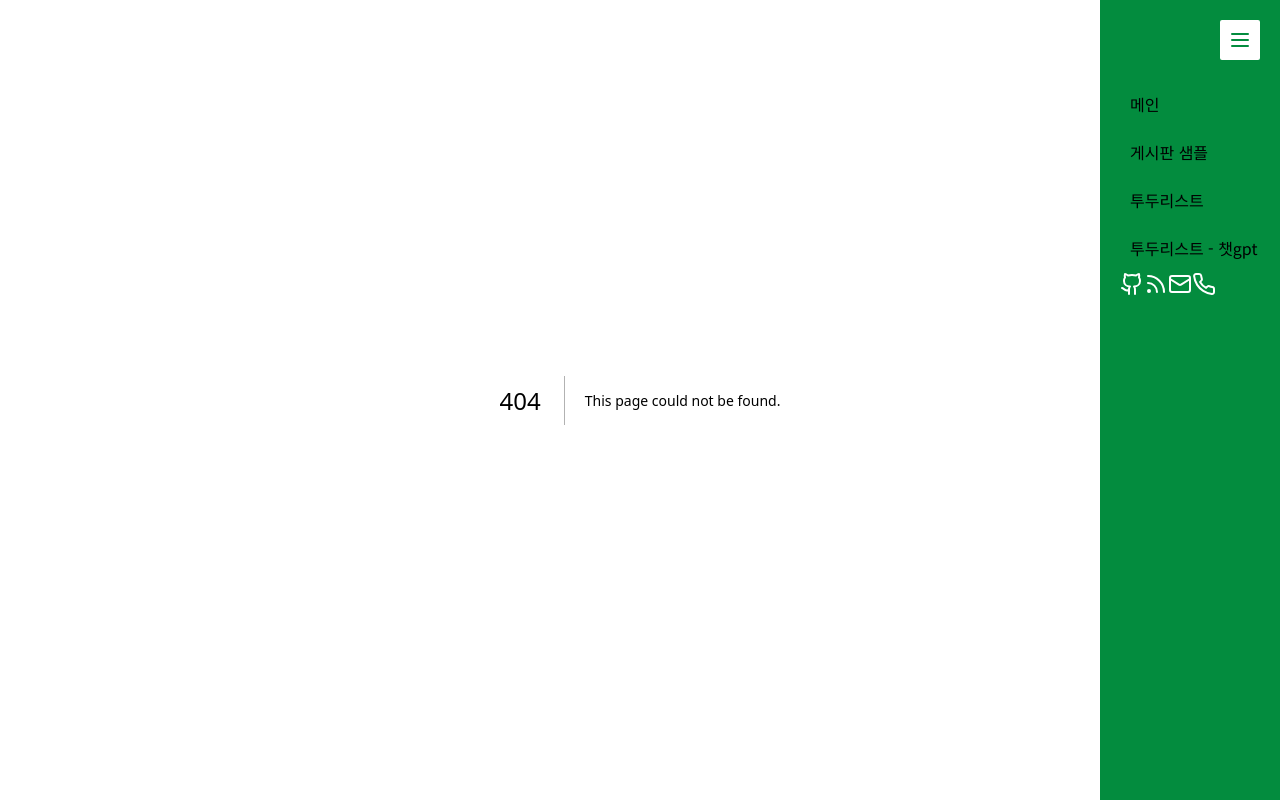
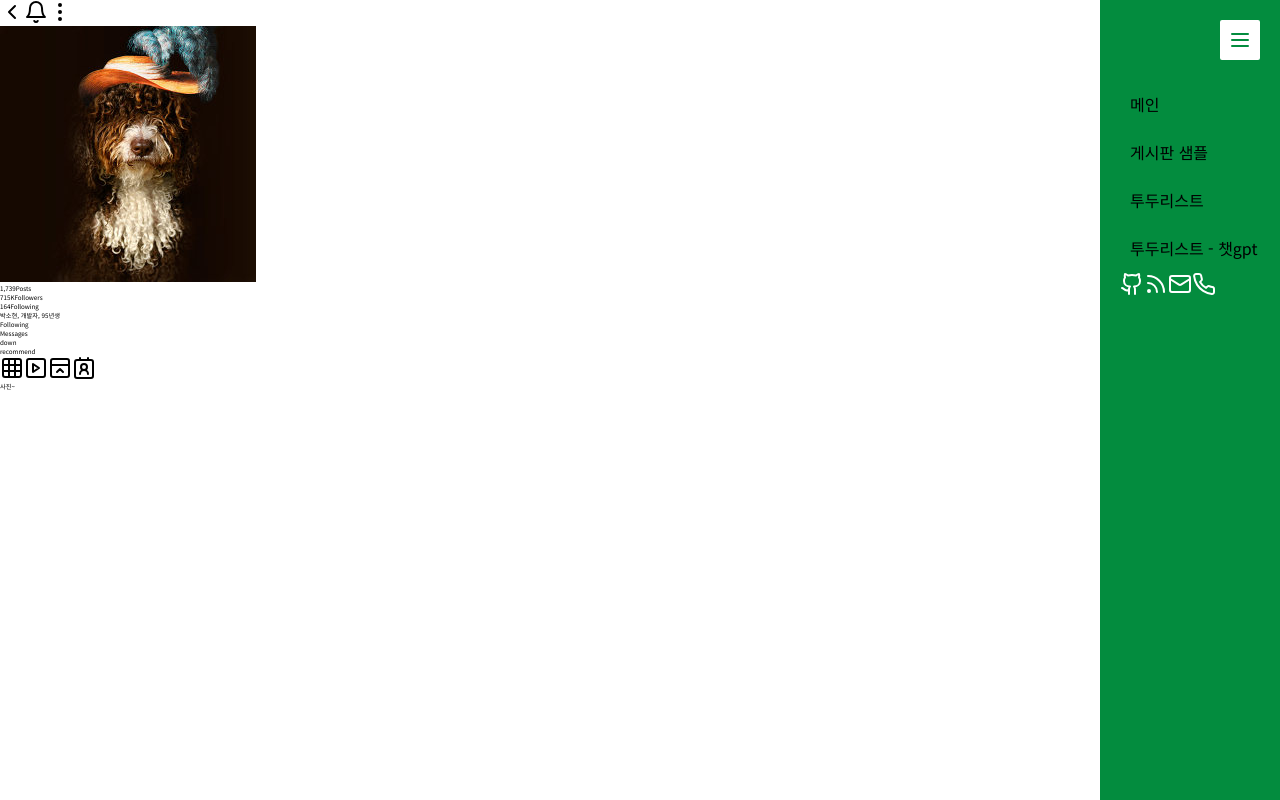
Before and after one commit to 33park/next-sample, a Next.js app in the folder next-basic/: page /user in a window 1280 px wide. Before the commit this address had no page. Built offline with nearby package versions, Linux system fonts and the light colour scheme.

Commit message:
user detail  페이지 작업 중

```diff
--- /dev/null
+++ b/next-basic/src/app/component/instargram/InnerContent.tsx
@@ -0,0 +1,48 @@
+import React  from 'react'
+import Link from "next/link";
+import { Grid3X3, SquarePlay,ContactRound,PanelTopClose   } from 'lucide-react';
+import { styled } from 'styled-components'
+import { flexBox } from '@/style/styles/common'
+
+export default function InnerContent() {
+    return (
+        <main>
+            <header>
+                <section>
+                    <UserProfileIco>
+                        <img src="/images/uploaded/Amanda12/_profile.jpg" alt="" srcset="" />
+                    </UserProfileIco>
+                    <section>
+                        <div><strong>1,739</strong><span>Posts</span></div>
+                        <div><strong>715K</strong><span>Followers</span></div>
+                        <div><strong>164</strong><span>Following</span></div>
+                    </section>
+                </section>
+                <section>
+                    <p>박소현, 개발자, 95년생</p>
+                </section>
+                <section>
+                    <div>Following</div>
+                    <div>Messages</div>
+                    <button type="button">down</button>
+                </section>
+                <section>
+                    recommend
+                </section>
+            </header>
+            <nav>
+                <Link href="/"><Grid3X3/></Link>
+                <Link href="/"><SquarePlay /></Link>
+                <Link href="/"><PanelTopClose/></Link>
+                <Link href="/"><ContactRound /></Link>
+            </nav>
+            <section>
+                사진~
+            </section>
+        </main>
+    )
+}
+
+const UserProfileIco = styled.section`
+
+`
--- /dev/null
+++ b/next-basic/src/app/user/page.tsx
@@ -0,0 +1,25 @@
+'use client'
+
+import React from 'react'
+import { styled } from 'styled-components'
+import { ChevronLeft , EllipsisVertical,Bell   } from 'lucide-react';
+import { flexBox } from '@/style/styles/common';
+import InnerContent from '../component/instargram/InnerContent'
+
+export default function UserDetailPage() {
+	return (
+		<>
+			<header>
+				<a href="" className="historyback"><ChevronLeft /></a>
+				<span className="userId"></span>
+				<a href="" className="alertico"><Bell/></a>
+				<button className="moreIco"><EllipsisVertical /></button>
+			</header>
+			<InnerContent></InnerContent>
+			<footer>
+				<div className="tab"></div>
+				<div className="tabcontent"></div>
+			</footer>
+		</>
+	)
+}
```
Also changed, not shown: next-basic/src/app/board/page.tsx (+5 -4 lines), next-basic/src/app/component/Instargram.tsx (+12 -10 lines), next-basic/src/app/user/_test.tsx (renamed from next-basic/src/app/edit/[id].tsx).
